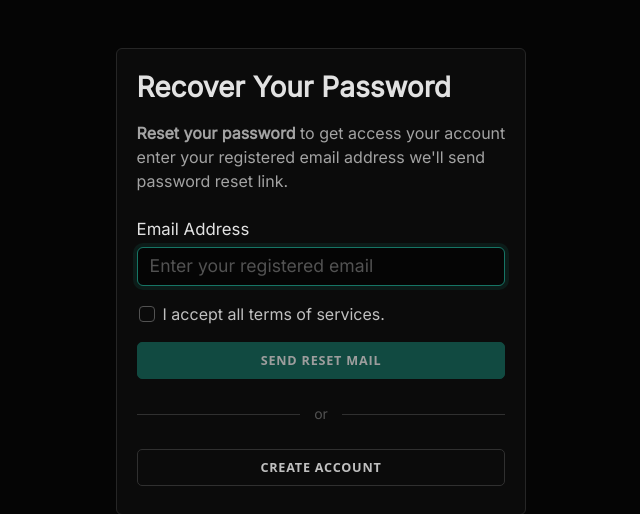
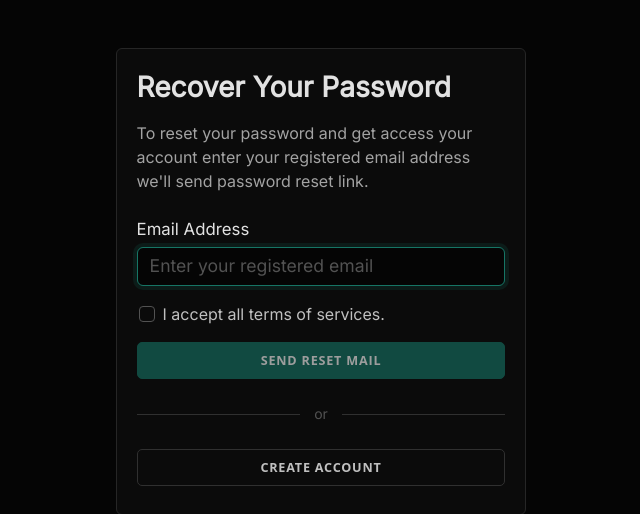
Before and after one commit to anuraagnagar/codera, a Flask app: page /account/password/forgot in a window 1280 px wide. Shown: the part 59-573 px from the top of the page, without its empty margins (319-959 px from the left). Run offline with Flask 3, Linux system fonts and the light colour scheme; parts of the project's set-up code (start-up, migrations or seed data) failed here and were passed over; some libraries are stand-ins or nearby versions.

Commit message:
style: improve HTML formatting and CSS styles for UI.

```diff
--- a/flask_blog/templates/auth/forgotpassword.html
+++ b/flask_blog/templates/auth/forgotpassword.html
@@ -15,9 +15,9 @@
                             <!-- form heading -->
                             <div class="mb-4">
                                 <h3 class="mb-3">Recover Your Password</h3>
-                                <p class="text-muted fs-3-150"><span class="fw-bold">Reset your password</span> to get
-                                    access your account enter your registered email address we'll send password reset
-                                    link.
+                                <p class="text-muted fs-3-150">To reset your password and get
+                                    access your account enter your registered email address we'll
+                                    send password reset link.
                                 </p>
                             </div>
                             {{ form.csrf_token() }}
```
